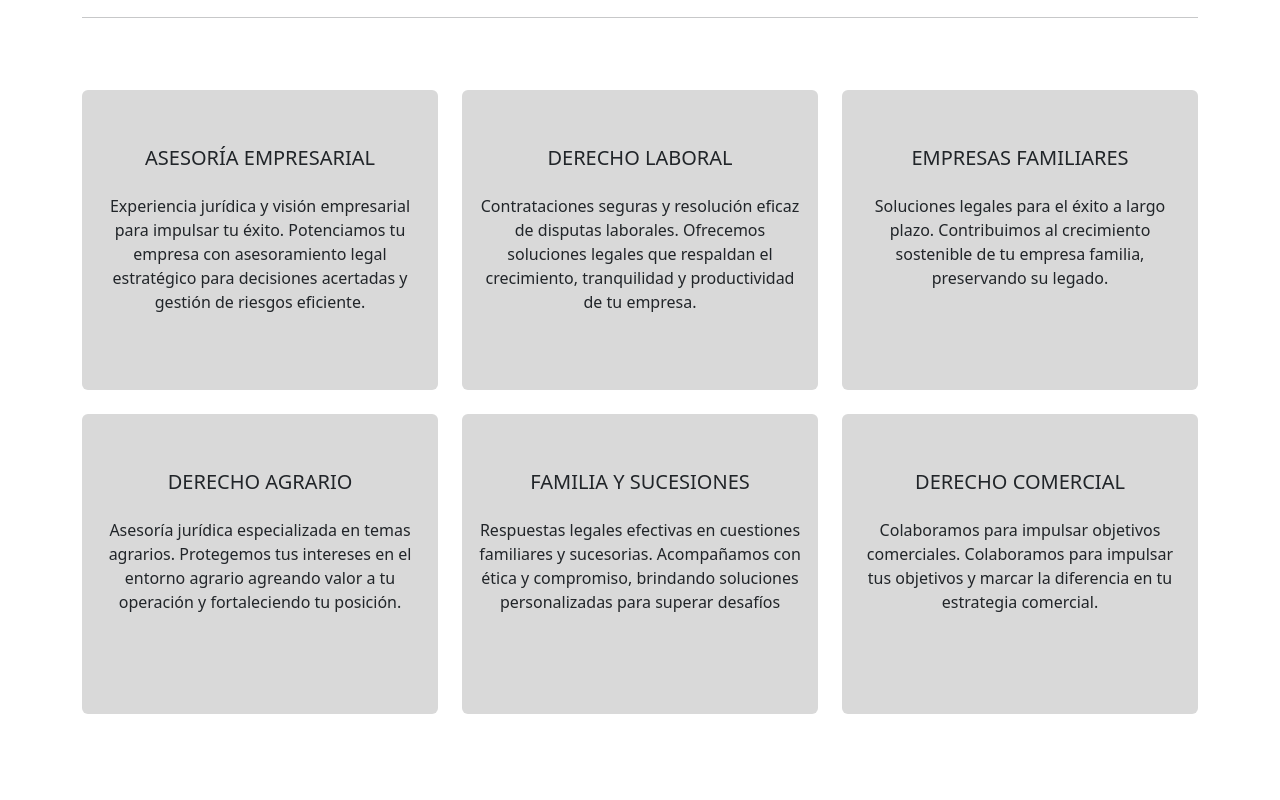
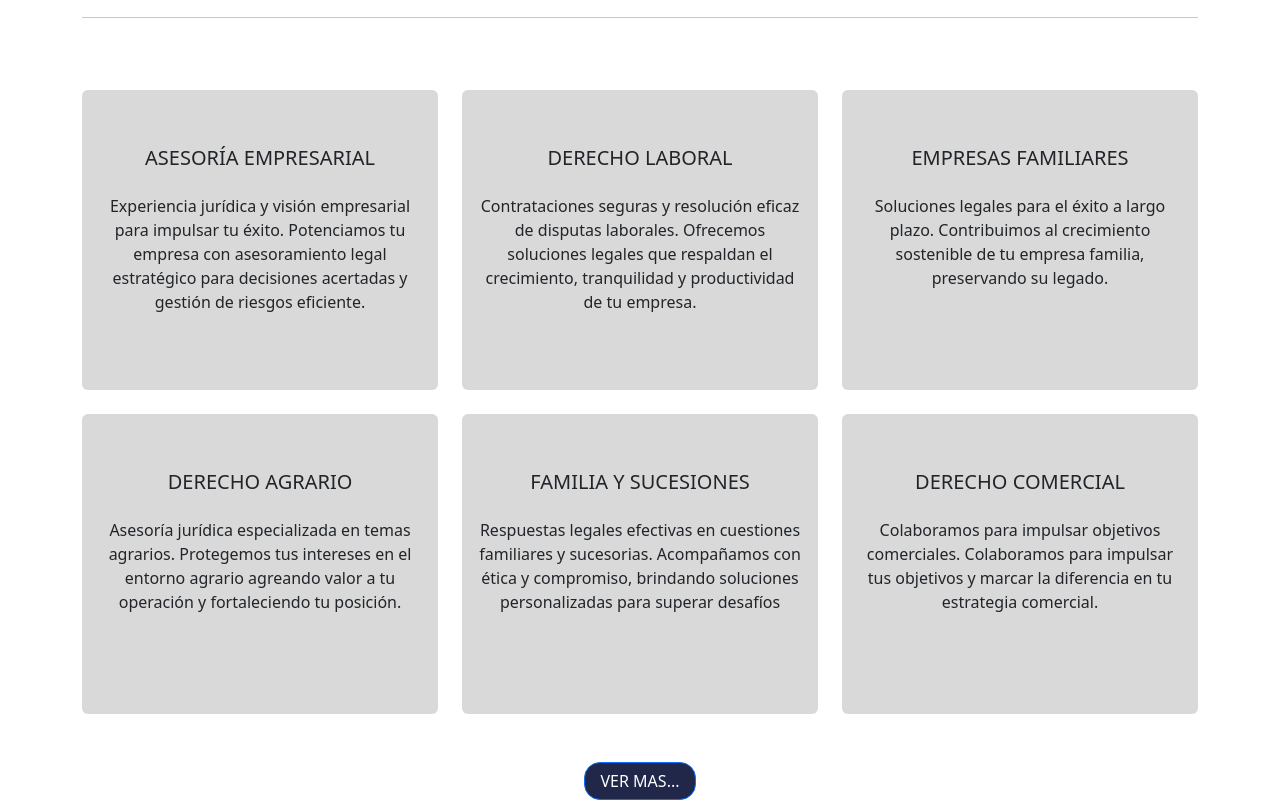
Before and after one commit to SheylaAstorga/EstudioJuridico, a React (Vite) app: page / in a window 1280 px wide. Shown: the part 1343-2143 px from the top of the page. Before the commit the page ends 2105 px from the top, so only its background shows below. Built offline with nearby package versions, Linux system fonts and the light colour scheme; a web font is replaced by a local one.

Commit message:
agregue el boton de servicios para ver mas

```diff
--- a/src/App.css
+++ b/src/App.css
@@ -50,7 +50,14 @@ h2{
 }
 
 .cardServicios:hover {
-  /* transform: scale(1.05);  */
-  /* transition: transform 0.3s ease-in-out; */
   box-shadow: 0px 4px 15px rgba(0, 0, 0, 0.2); /* Sombra más intensa */
 }
+
+.botonServicios{
+  background: rgb(32, 39, 72) ;
+  width: 10%;
+  border-radius: 1em;
+}
+.botonServicios:hover{
+  background-color:rgb(46, 56, 103);
+}
--- a/src/Pagina Principal/Servicios.jsx
+++ b/src/Pagina Principal/Servicios.jsx
@@ -43,7 +43,7 @@ const Servicios = () => {
             </Card.Body>
           </Card>
         </Col>
-        <Col xs={12} sm={6} md={4} lg={4} >
+        <Col xs={12} sm={6} md={4} lg={4}>
           <Card className="cardServicios" style={{ height: "300px" }}>
             <Card.Body className="text-center mt-lg-4">
               <Card.Title className="p-3">DERECHO AGRARIO</Card.Title>
@@ -64,7 +64,6 @@ const Servicios = () => {
                 sucesorias. Acompañamos con ética y compromiso, brindando
                 soluciones personalizadas para superar desafíos
               </Card.Text>
-
             </Card.Body>
           </Card>
         </Col>
@@ -77,11 +76,13 @@ const Servicios = () => {
                 para impulsar tus objetivos y marcar la diferencia en tu
                 estrategia comercial.
               </Card.Text>
-
             </Card.Body>
           </Card>
         </Col>
       </Row>
+      <div className="text-center">
+        <Button className="botonServicios">VER MAS...</Button>
+      </div>
     </Container>
   );
 };
```
